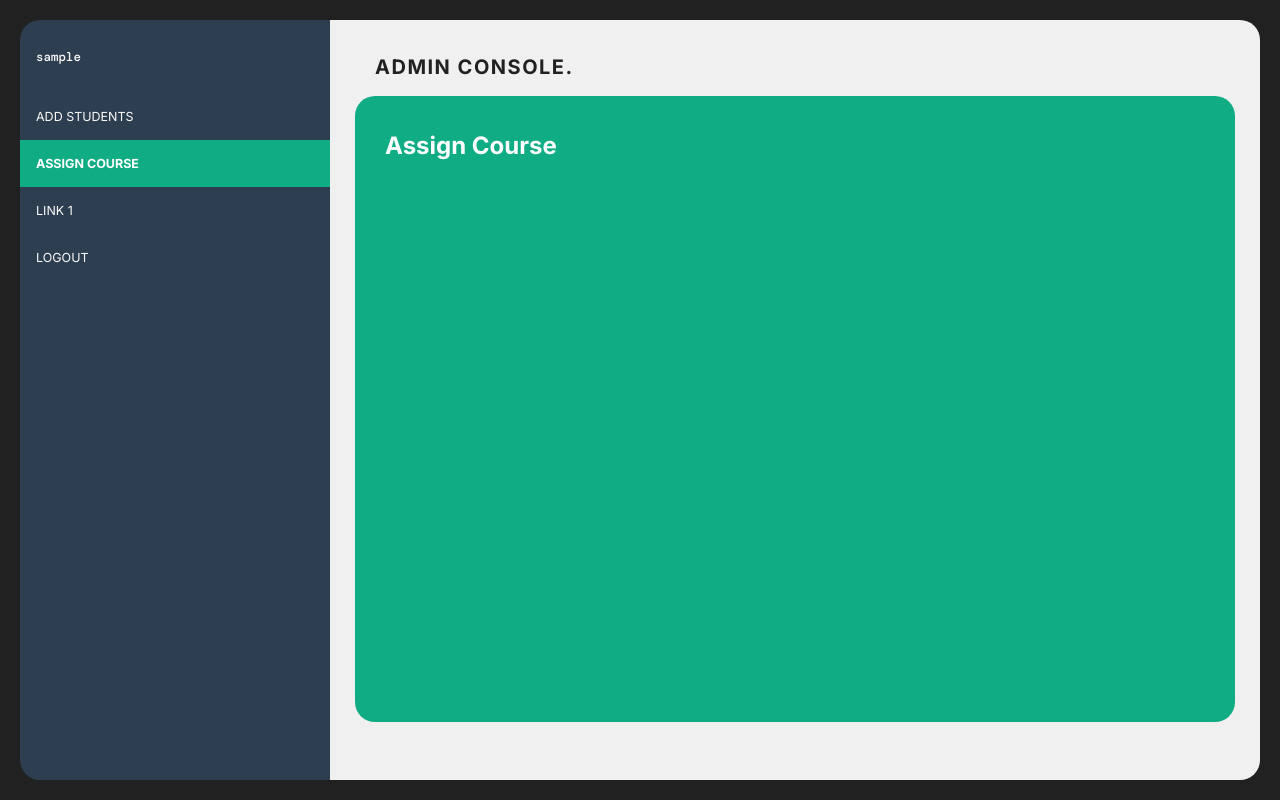
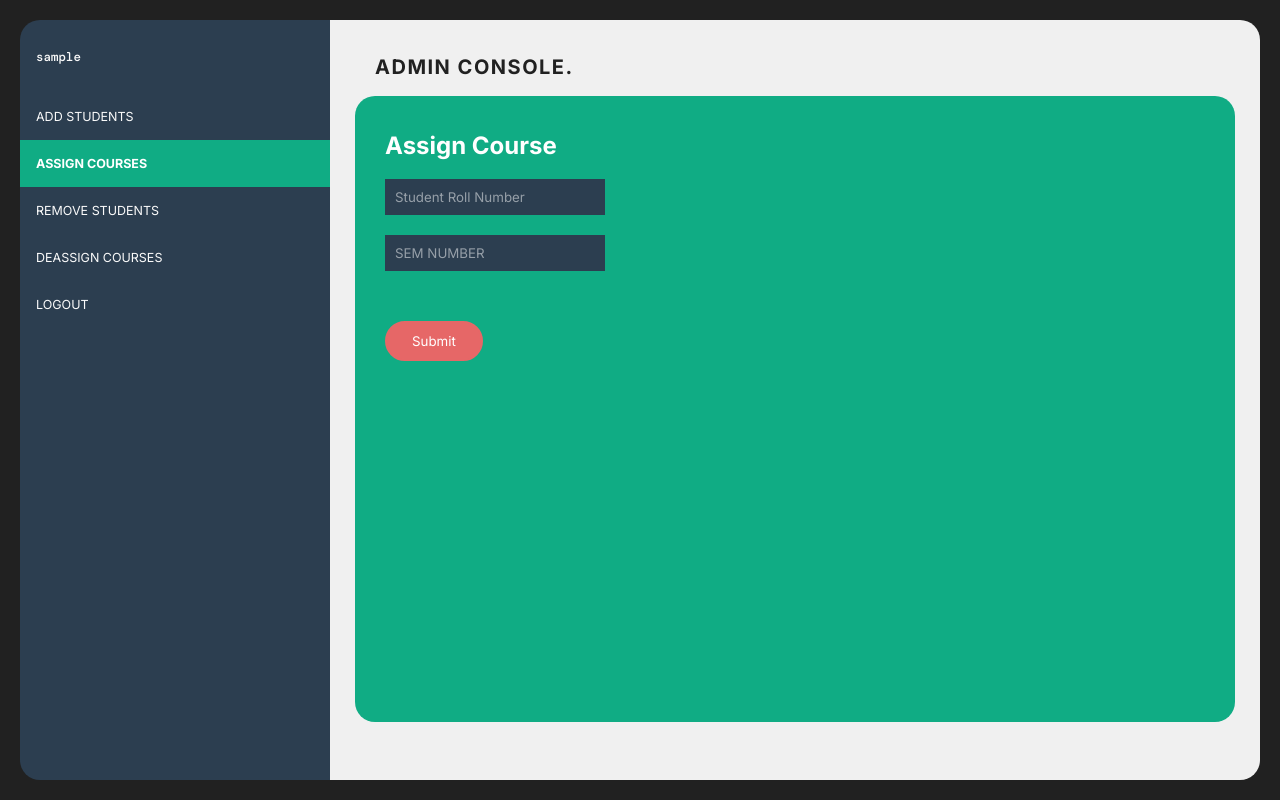
Before and after one commit to dh711/document-repository-system, a PHP site: page /admin/index.php in a window 1280 px wide, after a click on "ASSIGN COURSES". Run offline with PHP 8.4, Linux system fonts and the light colour scheme; the visitor is signed in with stand-in values (Sample User, id 1); some web fonts are replaced.

Commit message:
final commit for admin

```diff
--- a/admin/add.php
+++ b/admin/add.php
@@ -11,20 +11,17 @@
        <input type="text" name="lname" placeholder='Last Name' required><br><br>
        <input type="text" name="rollno" placeholder='Roll No.' required><br><br>
        <textarea rows="4" cols="50" name="address" form="usrform" placeholder='Address' required>Enter Address</textarea><br><br>
-
-
        <input type="number" name="phno" placeholder='Phone number'  required><br><br>
-       <input type="date" name="DOB" ><br><br>
-       <input type="text" name="email" placeholder='Email'><br><br>
-       <input type="password" name="pwd" placeholder='Password'><br>
+       <input type="date" name="DOB"  required><br><br>
+       <input type="text" name="email" placeholder='Email'  required><br><br>
+       <input type="password" name="pwd" placeholder='Password'  required><br>
     </div>
     <input type="submit" name="sub"   class="btn btn-search">
 </form>
 
-
 <?php
     if ($_SERVER["REQUEST_METHOD"] == "POST") {
-
+        if (isset($_POST["sub"])) {
             $query = "INSERT INTO `student` VALUES (?, ?, ?, ?, ?, ?, ?, ?);";
             $params = "ssssisss";
             $param_array = array($_POST["rollno"], $_POST["fname"], $_POST["lname"], $_POST["address"],$_POST["phno"], $_POST["DOB"], $_POST["email"], password_hash($_POST["pwd"], PASSWORD_DEFAULT));
@@ -32,10 +29,7 @@ if ($_SERVER["REQUEST_METHOD"] == "POST") {
             echo "<br><div class='message-blob'>
                     <p class='message-text'>Student Added Sucessfully</p>
                 </div><br>";
-
         }
-
-
-
+    }
     Database::disconnect();
 ?>
--- a/admin/assign.php
+++ b/admin/assign.php
@@ -0,0 +1,31 @@
+<?php
+    require_once("../classes/Database.php");
+    Database::connect();
+?>
+
+<form action="<?php echo htmlspecialchars($_SERVER['PHP_SELF'])?>" method="POST" id="usrform">
+    <div class="form-group text-field">
+       <input type="text" name="rollno" placeholder='Student Roll Number' required><br><br>
+       <input type="number" name="sem" placeholder='SEM NUMBER' required><br><br>
+    </div>
+    <input type="submit" name="assign" class="btn btn-search">
+</form>
+
+
+<?php
+    if ($_SERVER["REQUEST_METHOD"] == "POST") {
+        if (isset($_POST["assign"])) {
+            $sem = $_POST["sem"];
+            $rollno = $_POST["rollno"];
+
+            $query = "INSERT  IGNORE into `course_student` select `id`,`rollno` from `course` natural join `student` where `semester`=? and `rollno`=?;";
+            $params = "is";
+            $param_array = array($sem, $rollno);
+            Database::query($query, $params, $param_array);
+            echo "<br><div class='message-blob'>
+                    <p class='message-text'>Courses Assigned Sucessfully</p>
+                </div><br>";
+        }
+    }
+    Database::disconnect();
+?>
--- /dev/null
+++ b/admin/deassign.php
@@ -0,0 +1,27 @@
+<?php
+    require_once("../classes/Database.php");
+    Database::connect();
+?>
+
+<form action="<?php echo htmlspecialchars($_SERVER['PHP_SELF'])?>" method="POST">
+    <div class="form-group text-field">
+       <input type="text" name="rollno" placeholder='Student Roll Number' required><br><br>
+    </div>
+    <input type="submit" name="deassign" class="btn btn-search">
+</form>
+
+
+<?php
+    if ($_SERVER["REQUEST_METHOD"] == "POST") {
+        if (isset($_POST["deassign"])) {
+            $query = "DELETE FROM `course_student` where `student_id`=?;";
+            $params = "s";
+            $param_array = array($_POST["rollno"]);
+            Database::query($query, $params, $param_array);
+            echo "<br><div class='message-blob'>
+                    <p class='message-text'>Courses Deassigned Sucessfully</p>
+                </div><br>";
+        }
+    }
+    Database::disconnect();
+?>
--- a/admin/index.php
+++ b/admin/index.php
@@ -10,10 +10,15 @@ if ($_SERVER['REQUEST_METHOD'] == "POST") {
     if (isset($_POST['sub'])) {
         $activeTab = 1;
     }
-    // if (isset($_POST['receive'])) {
-    //     $activeTab = 4;
-    // }
-
+    if (isset($_POST['assign'])) {
+        $activeTab = 2;
+    }
+    if (isset($_POST['remove'])) {
+        $activeTab = 3;
+    }
+    if (isset($_POST['deassign'])) {
+        $activeTab = 4;
+    }
 }
 else {
     $activeTab = 1;
@@ -37,8 +42,9 @@ else {
 <div class="sidebar">
         <h3 class="username"><?php echo $_SESSION["username"];?></h3>
         <a class="tablinks" id="1" onclick="openTab(event, 'add')">Add Students</a>
-        <a class="tablinks" id="2" onclick="openTab(event, 'assign')">Assign Course</a>
-        <a class="tablinks" id="3" onclick="openTab(event, '')">Link 1</a>
+        <a class="tablinks" id="2" onclick="openTab(event, 'assign')">Assign Courses</a>
+        <a class="tablinks" id="3" onclick="openTab(event, 'remove')">Remove Students</a>
+        <a class="tablinks" id="4" onclick="openTab(event, 'deassign')">Deassign Courses</a>
         <a class="tablinks" href="../login/logout.php" id="4" class="bar-link">Logout</a>
     </div>
     <div class="content">
@@ -57,6 +63,18 @@ else {
                 include_once('./assign.php');
             ?>
         </div>
+        <div class="tabcontent display-none" id="remove">
+            <h2 class="sub-title">Remove Student</h2>
+            <?php
+                include_once('./remove.php');
+            ?>
+        </div>
+        <div class="tabcontent display-none" id="deassign">
+            <h2 class="sub-title">Deassign Courses</h2>
+            <?php
+                include_once('./deassign.php');
+            ?>
+        </div>
     </div>
 </body>
 </html>
--- /dev/null
+++ b/admin/remove.php
@@ -0,0 +1,26 @@
+<?php
+    require_once("../classes/Database.php");
+    Database::connect();
+?>
+
+<form action="<?php echo htmlspecialchars($_SERVER['PHP_SELF'])?>" method="POST" >
+    <div class="form-group text-field">
+       <input type="text" name="rollno" placeholder='Roll No.' required><br><br>
+    </div>
+    <input type="submit" name="remove"   class="btn btn-search">
+</form>
+
+<?php
+if ($_SERVER["REQUEST_METHOD"] == "POST") {
+    if (isset($_POST["remove"])) {
+        $query = "DELETE FROM `student` where `rollno`=?;";
+        $params = "s";
+        $param_array = array($_POST["rollno"]);
+        Database::query($query, $params, $param_array);
+        echo "<br><div class='message-blob'>
+                <p class='message-text'>Student Removed Sucessfully</p>
+            </div><br>";
+    }
+}
+Database::disconnect();
+?>
--- a/database.sql
+++ b/database.sql
@@ -54,8 +54,9 @@ create table CourseDocuments (
 create table Course_Student (
     course_id varchar(10) not null,
     student_id varchar(10) not null,
-    foreign key (student_id) references student(rollNo),
-    foreign key (course_id) references Course(id)
+    foreign key (student_id) references student(rollNo) ON DELETE CASCADE,
+    foreign key (course_id) references Course(id),
+    primary key (course_id,student_id)
 );
 
 create table Teacher_Course (
```
Lines whose indentation alone changed are shown as unchanged.
